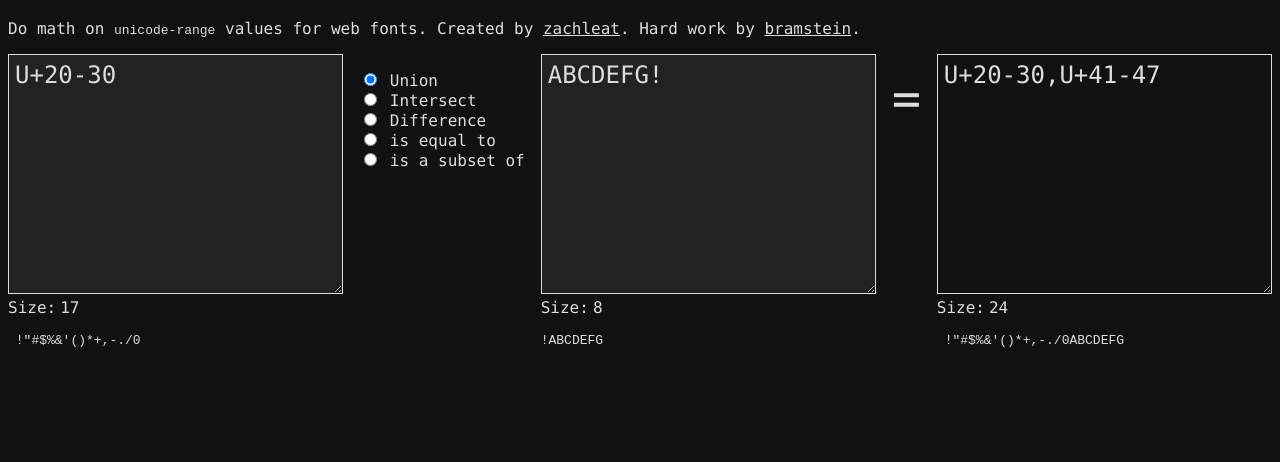
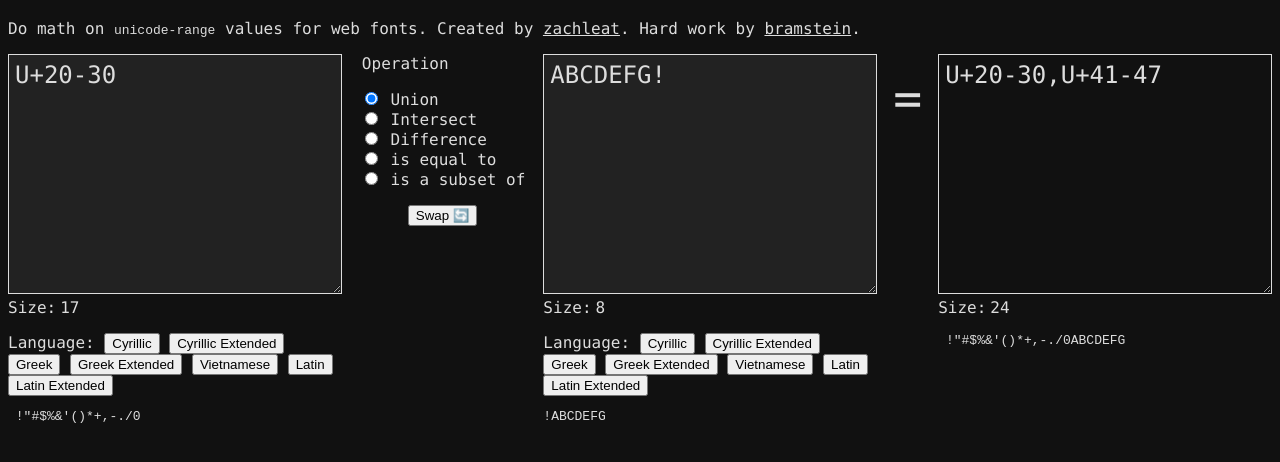
Before and after one commit to zachleat/unicode-range-interchange, a website with bundled scripts: page index.html in a window 1280 px wide. Shown: the part 62-524 px from the top of the page. Built offline with nearby package versions, Linux system fonts and the light colour scheme.

Commit message:
Needed some convenience buttons for languages and swapping sides.

```diff
--- a/index.html
+++ b/index.html
@@ -63,7 +63,13 @@
       flex-wrap: wrap;
       padding: 1rem;
       white-space: nowrap;
+      border: none;
     }
+    .uri-swap {
+      display: block;
+      margin: 0 auto;
+    }
+
     .uri-operations--eq {
       font-size: 3em;
       align-items: center;
@@ -81,18 +87,42 @@
         <div class="uri-io">
           <textarea class="uri-io-text" id="from-a">U+20-30</textarea>
           <div class="uri-io-meta">Size: <span id="from-a-size"></span></div>
+          <div>
+            Language:
+            <button type="button" data-target="left" data-unicode-range="U+0400-045F, U+0490-0491, U+04B0-04B1, U+2116">Cyrillic</button>
+            <button type="button" data-target="left" data-unicode-range="U+0460-052F, U+1C80-1C88, U+20B4, U+2DE0-2DFF, U+A640-A69F, U+FE2E-FE2F">Cyrillic Extended</button>
+            <button type="button" data-target="left" data-unicode-range="U+0370-03FF">Greek</button>
+            <button type="button" data-target="left" data-unicode-range="U+1F00-1FFF">Greek Extended</button>
+            <button type="button" data-target="left" data-unicode-range="U+0102-0103, U+0110-0111, U+0128-0129, U+0168-0169, U+01A0-01A1, U+01AF-01B0, U+1EA0-1EF9, U+20AB">Vietnamese</button>
+            <button type="button" data-target="left" data-unicode-range="U+0000-00FF, U+0131, U+0152-0153, U+02BB-02BC, U+02C6, U+02DA, U+02DC, U+2000-206F, U+2074, U+20AC, U+2122, U+2191, U+2193, U+2212, U+2215, U+FEFF, U+FFFD">Latin</button>
+            <button type="button" data-target="left" data-unicode-range="U+0100-024F, U+0259, U+1E00-1EFF, U+2020, U+20A0-20AB, U+20AD-20CF, U+2113, U+2C60-2C7F, U+A720-A7FF">Latin Extended</button>
+          </div>
           <pre class="uri-io-meta uri-io-meta-chars" id="from-a-chars"></pre>
         </div>
-        <div class="uri-operations">
-          <label><input type="radio" name="operations" value="union" checked> Union</label>
-          <label><input type="radio" name="operations" value="intersect"> Intersect</label>
-          <label><input type="radio" name="operations" value="difference"> Difference</label>
-          <label><input type="radio" name="operations" value="equals"> is equal to</label>
-          <label><input type="radio" name="operations" value="subset"> is a subset of</label>
+        <div>
+          <fieldset class="uri-operations">
+            <legend>Operation</legend>
+            <label><input type="radio" name="operations" value="union" checked> Union</label>
+            <label><input type="radio" name="operations" value="intersect"> Intersect</label>
+            <label><input type="radio" name="operations" value="difference"> Difference</label>
+            <label><input type="radio" name="operations" value="equals"> is equal to</label>
+            <label><input type="radio" name="operations" value="subset"> is a subset of</label>
+          </fieldset>
+          <button class="uri-swap" type="button" data-target="swap">Swap 🔄</button>
         </div>
         <div class="uri-io">
           <textarea class="uri-io-text" id="from-b">ABCDEFG!</textarea>
           <div class="uri-io-meta">Size: <span id="from-b-size"></span></div>
+          <div>
+            Language:
+            <button type="button" data-target="right" data-unicode-range="U+0400-045F, U+0490-0491, U+04B0-04B1, U+2116">Cyrillic</button>
+            <button type="button" data-target="right" data-unicode-range="U+0460-052F, U+1C80-1C88, U+20B4, U+2DE0-2DFF, U+A640-A69F, U+FE2E-FE2F">Cyrillic Extended</button>
+            <button type="button" data-target="right" data-unicode-range="U+0370-03FF">Greek</button>
+            <button type="button" data-target="right" data-unicode-range="U+1F00-1FFF">Greek Extended</button>
+            <button type="button" data-target="right" data-unicode-range="U+0102-0103, U+0110-0111, U+0128-0129, U+0168-0169, U+01A0-01A1, U+01AF-01B0, U+1EA0-1EF9, U+20AB">Vietnamese</button>
+            <button type="button" data-target="right" data-unicode-range="U+0000-00FF, U+0131, U+0152-0153, U+02BB-02BC, U+02C6, U+02DA, U+02DC, U+2000-206F, U+2074, U+20AC, U+2122, U+2191, U+2193, U+2212, U+2215, U+FEFF, U+FFFD">Latin</button>
+            <button type="button" data-target="right" data-unicode-range="U+0100-024F, U+0259, U+1E00-1EFF, U+2020, U+20A0-20AB, U+20AD-20CF, U+2113, U+2C60-2C7F, U+A720-A7FF">Latin Extended</button>
+          </div>
           <pre class="uri-io-meta uri-io-meta-chars" id="from-b-chars"></pre>
         </div>
         <div class="uri-operations uri-operations--eq">=</div>
--- a/js/uri.js
+++ b/js/uri.js
@@ -6,6 +6,7 @@ class URI {
     this.fromRight = document.getElementById("from-b");
     this.to = document.getElementById("to");
     this.ops = document.querySelectorAll("input[name=operations]");
+    this.buttons = document.querySelectorAll("button[data-target]");
 
     this.size = {
       fromLeft: document.getElementById("from-a-size"),
@@ -27,6 +28,24 @@ class URI {
 
   charsetToString(charset) {
     return charset.toArray().map(codePoint => String.fromCodePoint(codePoint)).join("");
+  }
+
+  overrideValue(event) {
+    event.preventDefault();
+    let target = event.target;
+    let targetAttr = target.getAttribute("data-target");
+
+    if(targetAttr === "right") {
+      this.fromRight.value = target.getAttribute("data-unicode-range");
+    } else if(targetAttr === "left") {
+      this.fromLeft.value = target.getAttribute("data-unicode-range");
+    } else if(targetAttr === "swap") {
+      let leftVal = this.fromLeft.value;
+      let rightVal = this.fromRight.value;
+      this.fromLeft.value = rightVal;
+      this.fromRight.value = leftVal;
+    }
+    this.doMath();
   }
 
   doMath() {
@@ -69,6 +88,9 @@ class URI {
     for(let op of this.ops) {
       op.addEventListener("change", this.doMath.bind(this));
     }
+    for(let btn of this.buttons) {
+      btn.addEventListener("click", this.overrideValue.bind(this));
+    }
   }
 }
 
```
